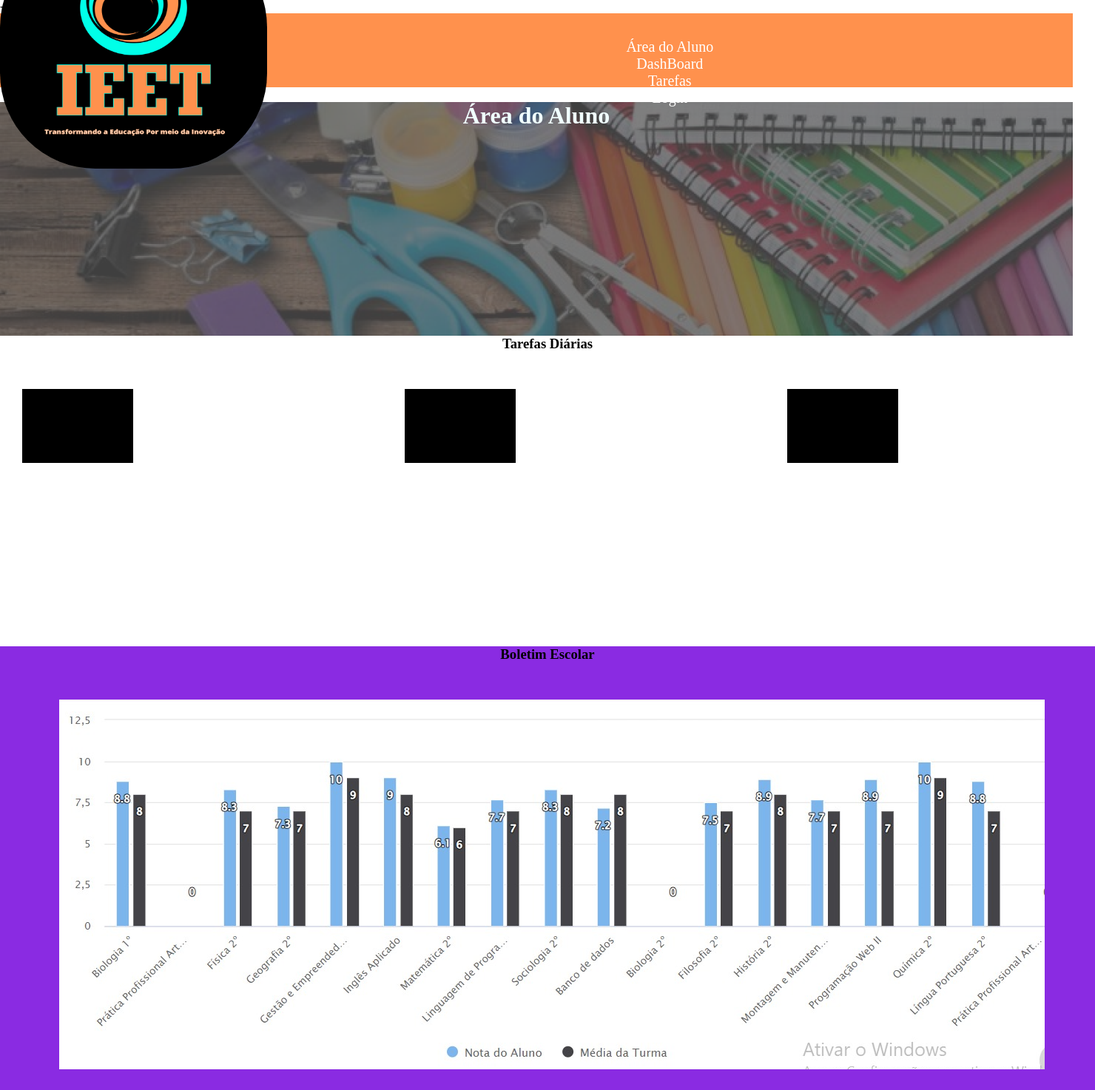
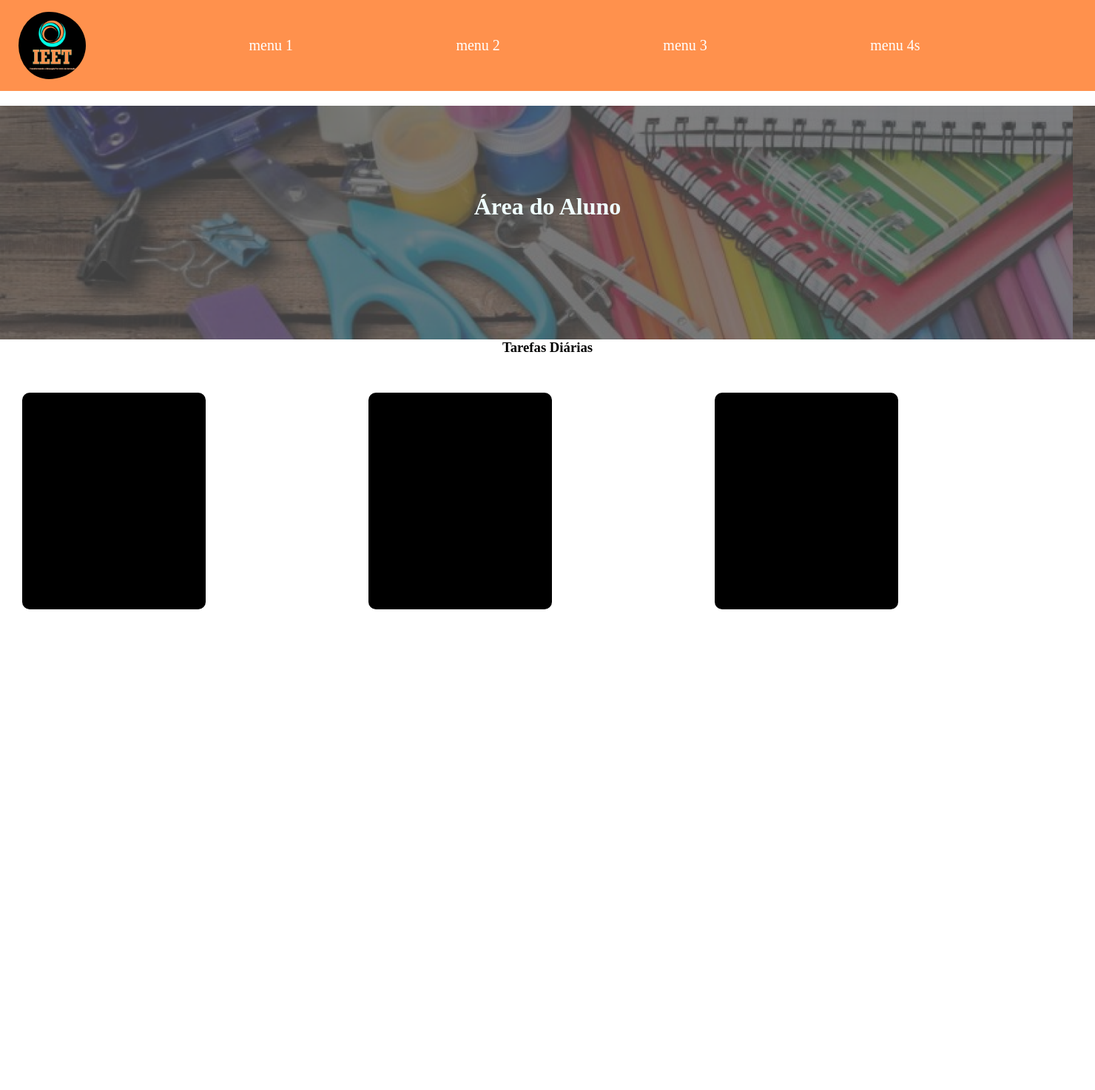
Before and after one commit to Janijanilevs/IEET-SistemaDeEnsino, a PHP site: page /paginas/aluno.html in a window 1480 px wide. Shown: the whole page at 74% size. After the commit the page ends 824 px from the top, so only its background shows below. Run offline with PHP 8.4, Linux system fonts and the light colour scheme.

Commit message:
att aluno.html

```diff
--- a/Projeto-IEET-SiteWeb/estilos/estiloAluno.css
+++ b/Projeto-IEET-SiteWeb/estilos/estiloAluno.css
@@ -1,51 +1,45 @@
 /*Zerando o layout*/
-*{
+* {
     border: 0px;
     margin: 0px;
     padding: 0px;
+    box-sizing: border-box;
 }
-.topo{
-    background: #FF914D;
-    width: 1450px;
-    height: 100px;
+.header{
     display: flex;
+    background-color: #FF914D;
+    padding: 1rem;
+}
+.header img{
+    border-radius: 50%;
+    padding-left: 9px;
+}
+.nav-menu{
+    width: 100%;
+    display: flex;
+    justify-content: space-evenly;
     align-items: center;
 }
-.logo{
-  width: 30rem;
-  height: 20rem;
+ul{
+    list-style: none;
 }
-.logo img{
-    width: 100%;
-    height: 100%;
-    border-radius: 129px;
-}
-.menu{
-    width: 100%;
-    height: 33px;
-    color: #FFF;
-
-}
-.submenu ul li{
-    display: flex;
-    align-items: center;
-    flex-direction: row;
-    justify-content: space-evenly;
+.nav-item{
     font-size: 20px;
-    list-style: none;
+    color: white;
 }
 /*-----BANER*/
 .banner{
-    width: 1450px;
+    width: 100%;
     height: 316px;
     margin-top: 20px;
     background-image: url("../imagens/banner.png");
 }
 .banner h1{
+    width: 100%;
     text-align: center;
     color: #f0ffff;
+    padding-top: 8% ;
 }
-/*------------Tarefas*/
 .tarefas{
     width: 100%;
     height: 400px;
@@ -61,22 +55,8 @@
     align-items: baseline;
 }
 .bannertarefa{
-    height: 100px;
-    width: 150px;
+    height: 293px;
+    width: 248px;
     background-color: #000000;
+    border-radius: 10px;
 }
-.boletim{
-    margin-top: 20px;
-    height: 600px;
-    background-color: blueviolet;
-}
-.boletim h3{
-    text-align: center;
-}
-.mostraboletim{
-    width: 90%;
-    height: 500px;
-    margin-top: 50px;
-    margin-left: 80px;
-    background-image: url("../imagens/boletim.jpeg");
-}
--- a/Projeto-IEET-SiteWeb/paginas/aluno.html
+++ b/Projeto-IEET-SiteWeb/paginas/aluno.html
@@ -1,28 +1,26 @@
 <!DOCTYPE html>
 <html lang="pt-br">
+
 <head>
     <meta charset="UTF-8">
     <meta name="viewport" content="width=device-width, initial-scale=1.0">
-    -<link href="../estilos/estiloPrincipal.css" rel="stylesheet">  <!--Isso são links de arquivos diferentes para coisas mais inportantes como o menu e o rodapé onde todos vão herdar essas estilizaçõees-->
-    <link href="../estilos/estiloAluno.css" rel="stylesheet"> <!-- E o arquivo css da propria pagina para estilizar a mesma-->
+    <link href="../estilos/estiloPrincipal.css" rel="stylesheet">
+    <!--Isso são links de arquivos diferentes para coisas mais inportantes como o menu e o rodapé onde todos vão herdar essas estilizaçõees-->
+    <link href="../estilos/estiloAluno.css" rel="stylesheet">
+    <!-- E o arquivo css da propria pagina para estilizar a mesma-->
     <title>IEET- Sistema de Ensino</title>
 </head>
+
 <body>
     <!-- Menu do Site -->
-   <header class="topo">
-    <div class="logo">
-        <a href="aluno.html"><img src="../Imagens/logo.png"></a>
-    </div>
-<div class="menu">
-    <nav class="submenu">
-        <ul>
-            <li> Área do Aluno</li>
-            <li> DashBoard</li>
-            <li> Tarefas</li>
-            <li> Login</li>
+    <header class="header">
+        <img width="100px" src="../imagens/Logo.png" alt="">
+        <ul class="nav-menu">
+            <li class="nav-item">menu 1</li>
+            <li class="nav-item">menu 2</li>
+            <li class="nav-item">menu 3</li>
+            <li class="nav-item">menu 4s</li>
         </ul>
-    </nav>
-</div>
     </header>
      <!-- Corpo do Site-->
      <main>
@@ -44,13 +42,8 @@
                 </div>
             </div>
         </section>
-    <section class="boletim">
-        <h3>Boletim Escolar</h3>
-        <div class="mostraboletim"></div>
-    </section>
     </main>
-    <footer class="rodape">
 
-    </footer>
 </body>
+
 </html>
```
Also changed, not shown: Projeto-IEET-SiteWeb/criarConta.php (added, +24 -0 lines), Projeto-IEET-SiteWeb/index.php (renamed from Projeto-IEET-SiteWeb/index.html), Projeto-IEET-SiteWeb/paginaPrincipal.html (deleted), Projeto-IEET-SiteWeb/paginaPrincipal.php (added). Lines whose indentation alone changed are shown as unchanged.
